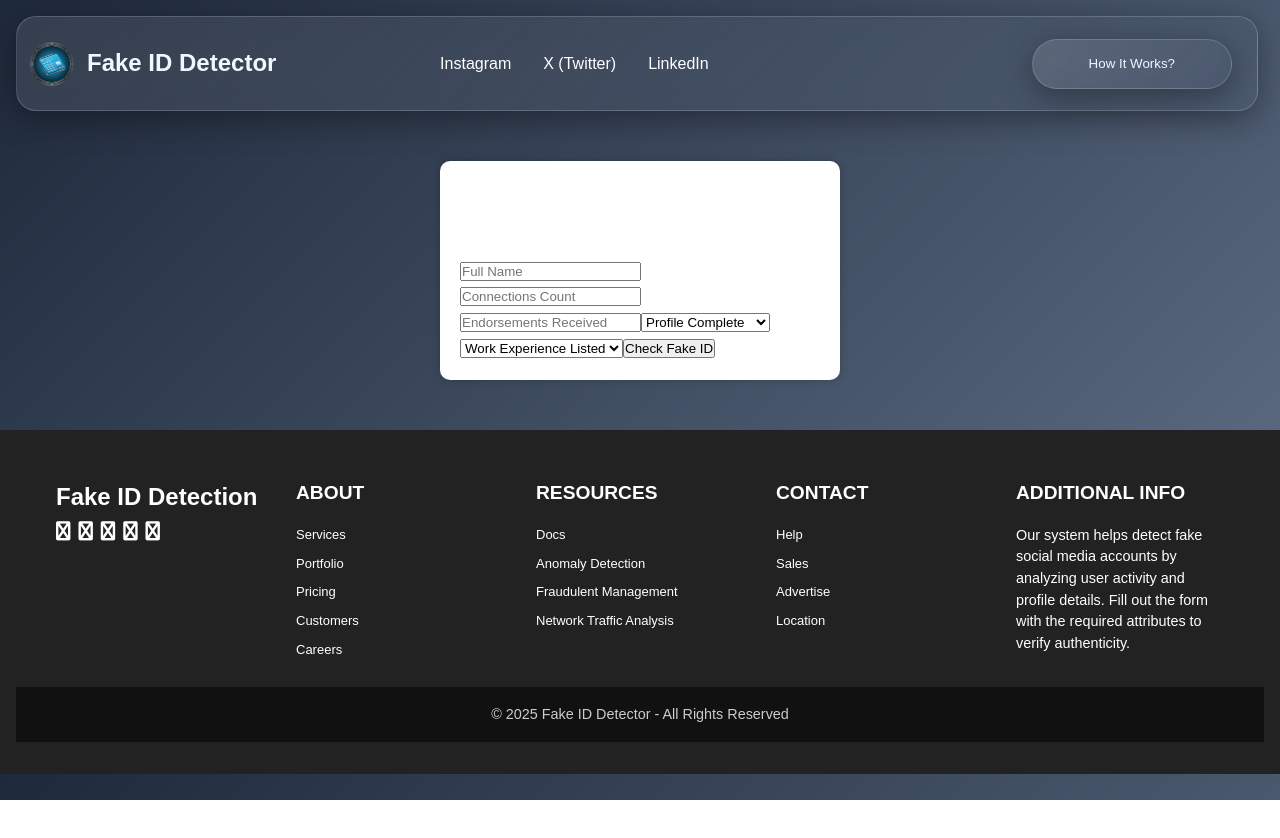
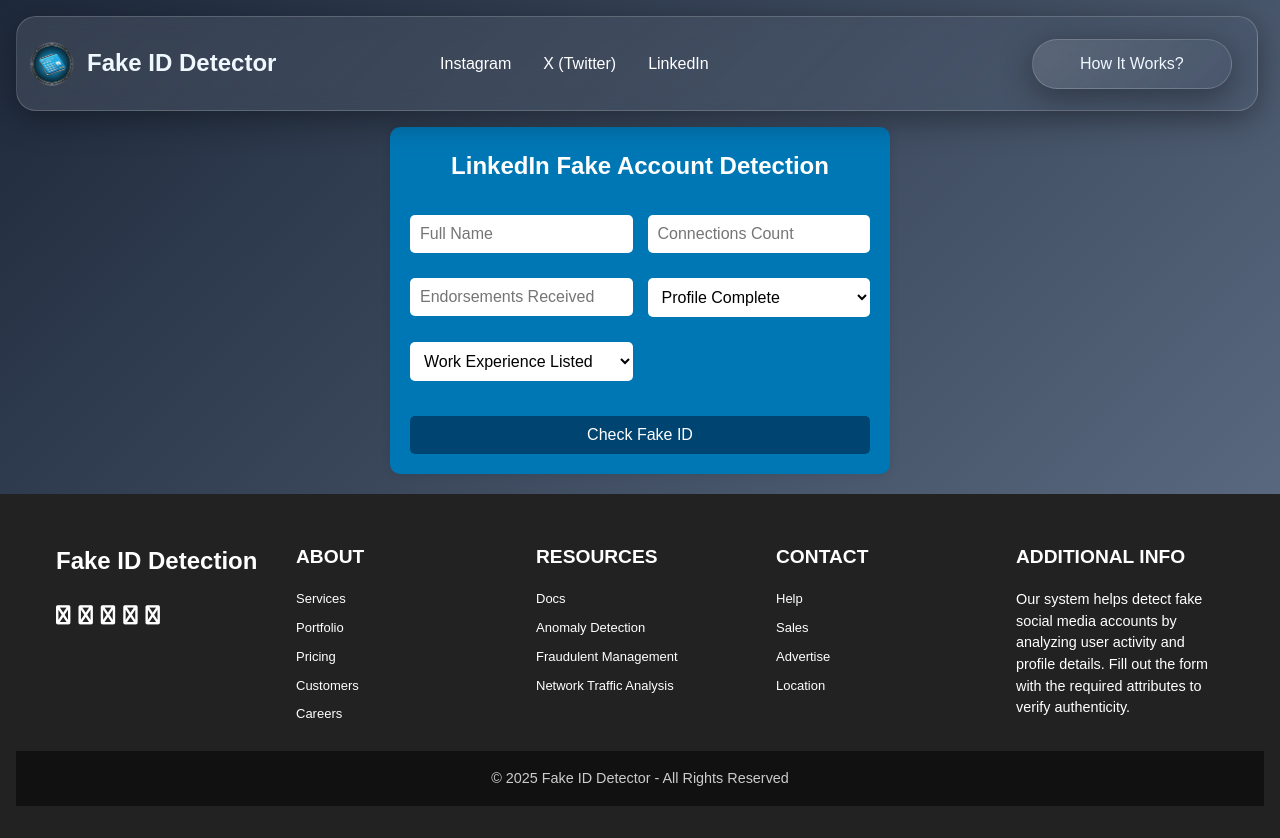
Before and after one commit to keerthirajsivashankar/Fake_ID_Detection, a React (Vite) app: page /linkedin in a window 1280 px wide. Before the commit the page ends 800 px from the top, so only its background shows below. Built offline with nearby package versions, Linux system fonts and the light colour scheme; a web font is replaced by a local one.

Commit message:
New Features are added

```diff
--- a/src/App.jsx
+++ b/src/App.jsx
@@ -2,9 +2,8 @@
 import { BrowserRouter as Router, Routes, Route, Link } from "react-router-dom";
 import Logo from "./icon.png";
 import Upload from "./upload";
+import Upload1 from "./upload1";
 import Upload2 from "./upload2";
-import Upload1 from "./upload1";
-
 const Header = () => (
   <header className="header">
     <nav className="nav">
--- a/src/form.css
+++ b/src/form.css
@@ -1,42 +1,67 @@
-/* Form.css */
+/* form.css */
 .form-container {
-    width: 400px;
-    margin: 50px auto;
-    padding: 20px;
-    background: #fff;
-    border-radius: 10px;
-    box-shadow: 0px 0px 10px rgba(0, 0, 0, 0.2);
+  max-width: 500px;
+  margin: 40px auto;
+  padding: 25px;
+  background: linear-gradient(135deg, #f09433, #e6683c, #dc2743, #cc2366, #bc1888); /* Instagram Gradient */
+  border-radius: 12px;
+  box-shadow: 0 8px 16px rgba(0, 0, 0, 0.2);
+  text-align: center;
+  font-family: "Poppins", sans-serif;
 }
 
-  .form-group {
+h2 {
+  color: #fff;
+  margin-bottom: 20px;
+  font-size: 22px;
+}
+
+.form-grid {
+  display: grid;
+  grid-template-columns: 1fr 1fr;
+  gap: 12px;
   margin-bottom: 15px;
 }
 
-  .form-label {
-    font-weight: bold;
-    margin-bottom: 5px;
-    display: block;
+input, select {
+  width: 100%;
+  padding: 10px;
+  border: none;
+  border-radius: 8px;
+  font-size: 14px;
+  background: #fff;
+  outline: none;
+  transition: 0.3s;
 }
 
-  .form-input {
-    width: 100%;
-    padding: 8px;
-    border: 1px solid #ccc;
-    border-radius: 5px;
-    font-size: 16px;
+input:focus, select:focus {
+  transform: scale(1.05);
+  box-shadow: 0 0 10px rgba(255, 255, 255, 0.5);
 }
 
-  .form-button {
+button {
   width: 100%;
-    padding: 10px;
-    background: #007bff;
-    color: white;
+  padding: 12px;
   border: none;
+  border-radius: 8px;
+  background: #ff416c;
+  color: #fff;
+  font-size: 16px;
   cursor: pointer;
-    font-size: 18px;
-    border-radius: 5px;
+  transition: 0.3s;
 }
 
-  .form-button:hover {
-    background: #0056b3;
+button:hover {
+  background: #ff2a5f;
+  transform: translateY(-3px);
 }
+
+@media (max-width: 500px) {
+  .form-container {
+    width: 90%;
+    padding: 20px;
+  }
+  .form-grid {
+    grid-template-columns: 1fr;
+  }
+}
--- /dev/null
+++ b/src/form1.css
@@ -0,0 +1,61 @@
+.twitter-form {
+    max-width: 500px;
+    margin: auto;
+    padding: 20px;
+    background: black; /* Twitter Blue */
+    border-radius: 10px;
+    box-shadow: 0px 0px 10px rgba(0, 0, 0, 0.1);
+    color: white;
+    text-align: center;
+  }
+
+  .form-title {
+    margin-bottom: 20px;
+    font-size: 1.5rem;
+  }
+
+  .form-grid {
+    display: grid;
+    grid-template-columns: repeat(2, 1fr);
+    gap: 15px;
+  }
+
+  .form-group {
+    display: flex;
+    flex-direction: column;
+    margin-top: 10px;
+  }
+
+  .form-input,
+  .form-select {
+    width: 100%;
+    padding: 10px;
+    border: none;
+    border-radius: 5px;
+    font-size: 1rem;
+  }
+
+  .form-input {
+    background: white;
+    color: black;
+  }
+
+  .form-select {
+    background: white;
+  }
+
+  .form-button1 {
+    margin-top: 20px;
+    width: 100%;
+    padding: 10px;
+    background: grey; /* Darker Blue */
+    color: white;
+    border: none;
+    border-radius: 5px;
+    cursor: pointer;
+    font-size: 1rem;
+  }
+
+  .form-button1:hover {
+    background: grey;
+  }
--- /dev/null
+++ b/src/form2.css
@@ -0,0 +1,60 @@
+.linkedin-form {
+  max-width: 500px;
+  margin: auto;
+  padding: 20px;
+  background: #0077B5; /* LinkedIn Blue */
+  border-radius: 10px;
+  box-shadow: 0px 0px 10px rgba(0, 0, 0, 0.1);
+  color: white;
+  text-align: center;
+}
+
+.form-title {
+  margin-bottom: 20px;
+  font-size: 1.5rem;
+}
+
+.form-grid {
+  display: grid;
+  grid-template-columns: repeat(2, 1fr);
+  gap: 15px;
+}
+
+.form-group {
+  display: flex;
+  flex-direction: column;
+}
+
+.form-input,
+.form-select {
+  width: 100%;
+  padding: 10px;
+  border: none;
+  border-radius: 5px;
+  font-size: 1rem;
+}
+
+.form-input {
+  background: white;
+  color: black;
+}
+
+.form-select {
+  background: white;
+}
+
+.form-button {
+  margin-top: 20px;
+  width: 100%;
+  padding: 10px;
+  background: #004471; /* Darker LinkedIn Blue */
+  color: white;
+  border: none;
+  border-radius: 5px;
+  cursor: pointer;
+  font-size: 1rem;
+}
+
+.form-button:hover {
+  background: #003355;
+}
--- a/src/index.css
+++ b/src/index.css
@@ -91,6 +91,7 @@
     padding: 2rem 1rem;
     font-family: Arial, sans-serif;
     font-size: small;
+    margin-top: 20px;
   }
 
   .footer-container {
--- a/src/upload.jsx
+++ b/src/upload.jsx
@@ -1,13 +1,17 @@
 import React, { useState } from "react";
-import './form.css';
+import "./form.css";
+
 const InstagramForm = ({ onSubmit }) => {
   const [formData, setFormData] = useState({
     username: "",
-    followers: "",
-    following: "",
-    posts: "",
-    profilePicture: "yes",
-    bio: "",
+    fullname: "",
+    profilePic: "1", // 1 for Yes, 0 for No
+    descriptionLength: "",
+    externalURL: "0", // 1 for Yes, 0 for No
+    private: "0", // 1 for Yes, 0 for No
+    numPosts: "",
+    numFollowers: "",
+    numFollows: "",
   });
 
   const handleChange = (e) => {
@@ -16,21 +20,47 @@
 
   const handleSubmit = (e) => {
     e.preventDefault();
-    onSubmit(formData); // Send data to parent or backend
+
+    // Derived features
+    const numsLengthUsername = formData.username.replace(/\D/g, "").length / formData.username.length || 0;
+    const fullnameWords = formData.fullname.trim().split(/\s+/).length;
+    const numsLengthFullname = formData.fullname.replace(/\D/g, "").length / formData.fullname.length || 0;
+    const nameEqualsUsername = formData.username.toLowerCase() === formData.fullname.toLowerCase() ? 1 : 0;
+
+    const processedData = {
+      ...formData,
+      numsLengthUsername,
+      fullnameWords,
+      numsLengthFullname,
+      nameEqualsUsername,
+    };
+
+    onSubmit(processedData);
   };
 
   return (
     <form onSubmit={handleSubmit} className="form-container">
       <h2>Instagram Fake Account Detection</h2>
-      <input type="text" name="username" placeholder="Username" onChange={handleChange} required />
-      <input type="number" name="followers" placeholder="Followers" onChange={handleChange} required />
-      <input type="number" name="following" placeholder="Following" onChange={handleChange} required />
-      <input type="number" name="posts" placeholder="Total Posts" onChange={handleChange} required />
-      <select name="profilePicture" onChange={handleChange}>
-        <option value="yes">Has Profile Picture</option>
-        <option value="no">No Profile Picture</option>
-      </select>
-      <textarea name="bio" placeholder="Bio Text" onChange={handleChange}></textarea>
+      <div className="form-grid">
+        <input type="text" name="username" placeholder="Username" onChange={handleChange} required />
+        <input type="text" name="fullname" placeholder="Full Name" onChange={handleChange} required />
+        <select name="profilePic" onChange={handleChange}>
+          <option value="1">Has Profile Picture</option>
+          <option value="0">No Profile Picture</option>
+        </select>
+        <input type="number" name="descriptionLength" placeholder="Bio Length" onChange={handleChange} required />
+        <select name="externalURL" onChange={handleChange}>
+          <option value="0">No External URL</option>
+          <option value="1">Has External URL</option>
+        </select>
+        <select name="private" onChange={handleChange}>
+          <option value="0">Public Account</option>
+          <option value="1">Private Account</option>
+        </select>
+        <input type="number" name="numPosts" placeholder="Number of Posts" onChange={handleChange} required />
+        <input type="number" name="numFollowers" placeholder="Followers" onChange={handleChange} required />
+        <input type="number" name="numFollows" placeholder="Following" onChange={handleChange} required />
+      </div>
       <button type="submit">Check Fake ID</button>
     </form>
   );
--- a/src/upload1.jsx
+++ b/src/upload1.jsx
@@ -1,5 +1,6 @@
 import React, { useState } from "react";
-import './form.css';
+import "./form1.css";
+
 const TwitterForm = ({ onSubmit }) => {
   const [formData, setFormData] = useState({
     handle: "",
@@ -20,18 +21,32 @@
   };
 
   return (
-    <form onSubmit={handleSubmit} className="form-container">
-      <h2>X (Twitter) Fake Account Detection</h2>
-      <input type="text" name="handle" placeholder="Twitter Handle (@username)" onChange={handleChange} required />
-      <input type="number" name="tweets" placeholder="Total Tweets" onChange={handleChange} required />
-      <input type="number" name="retweets" placeholder="Retweets Count" onChange={handleChange} required />
-      <input type="number" name="followers" placeholder="Followers" onChange={handleChange} required />
-      <input type="number" name="following" placeholder="Following" onChange={handleChange} required />
-      <select name="verified" onChange={handleChange}>
-        <option value="no">Not Verified</option>
-        <option value="yes">Verified</option>
-      </select>
-      <button type="submit">Check Fake ID</button>
+    <form onSubmit={handleSubmit} className="twitter-form">
+      <h2 className="form-title">X (Twitter) Fake Account Detection</h2>
+      <div className="form-grid">
+        <div className="form-group">
+          <input type="text" name="handle" className="form-input" placeholder="Twitter Handle (@username)" onChange={handleChange} required />
+        </div>
+        <div className="form-group">
+          <input type="number" name="tweets" className="form-input" placeholder="Total Tweets" onChange={handleChange} required />
+        </div>
+        <div className="form-group">
+          <input type="number" name="retweets" className="form-input" placeholder="Retweets Count" onChange={handleChange} required />
+        </div>
+        <div className="form-group">
+          <input type="number" name="followers" className="form-input" placeholder="Followers" onChange={handleChange} required />
+        </div>
+        <div className="form-group">
+          <input type="number" name="following" className="form-input" placeholder="Following" onChange={handleChange} required />
+        </div>
+        <div className="form-group">
+          <select name="verified" className="form-select" onChange={handleChange}>
+            <option value="no">Not Verified</option>
+            <option value="yes">Verified</option>
+          </select>
+        </div>
+      </div>
+      <button type="submit" className="form-button1">Check Fake ID</button>
     </form>
   );
 };
--- a/src/upload2.jsx
+++ b/src/upload2.jsx
@@ -1,5 +1,6 @@
 import React, { useState } from "react";
-import './form.css';
+import "./form2.css";
+
 const LinkedInForm = ({ onSubmit }) => {
   const [formData, setFormData] = useState({
     name: "",
@@ -19,20 +20,32 @@
   };
 
   return (
-    <form onSubmit={handleSubmit} className="form-container">
-      <h2>LinkedIn Fake Account Detection</h2>
-      <input type="text" name="name" placeholder="Full Name" onChange={handleChange} required />
-      <input type="number" name="connections" placeholder="Connections Count" onChange={handleChange} required />
-      <input type="number" name="endorsements" placeholder="Endorsements Received" onChange={handleChange} required />
-      <select name="profileComplete" onChange={handleChange}>
+    <form onSubmit={handleSubmit} className="linkedin-form">
+      <h2 className="form-title">LinkedIn Fake Account Detection</h2>
+      <div className="form-grid">
+        <div className="form-group">
+          <input type="text" name="name" className="form-input" placeholder="Full Name" onChange={handleChange} required />
+        </div>
+        <div className="form-group">
+          <input type="number" name="connections" className="form-input" placeholder="Connections Count" onChange={handleChange} required />
+        </div>
+        <div className="form-group">
+          <input type="number" name="endorsements" className="form-input" placeholder="Endorsements Received" onChange={handleChange} required />
+        </div>
+        <div className="form-group">
+          <select name="profileComplete" className="form-select" onChange={handleChange}>
             <option value="yes">Profile Complete</option>
             <option value="no">Incomplete Profile</option>
           </select>
-      <select name="workExperience" onChange={handleChange}>
+        </div>
+        <div className="form-group">
+          <select name="workExperience" className="form-select" onChange={handleChange}>
             <option value="yes">Work Experience Listed</option>
             <option value="no">No Work Experience</option>
           </select>
-      <button type="submit">Check Fake ID</button>
+        </div>
+      </div>
+      <button type="submit" className="form-button">Check Fake ID</button>
     </form>
   );
 };
```
Lines whose indentation alone changed are shown as unchanged.
